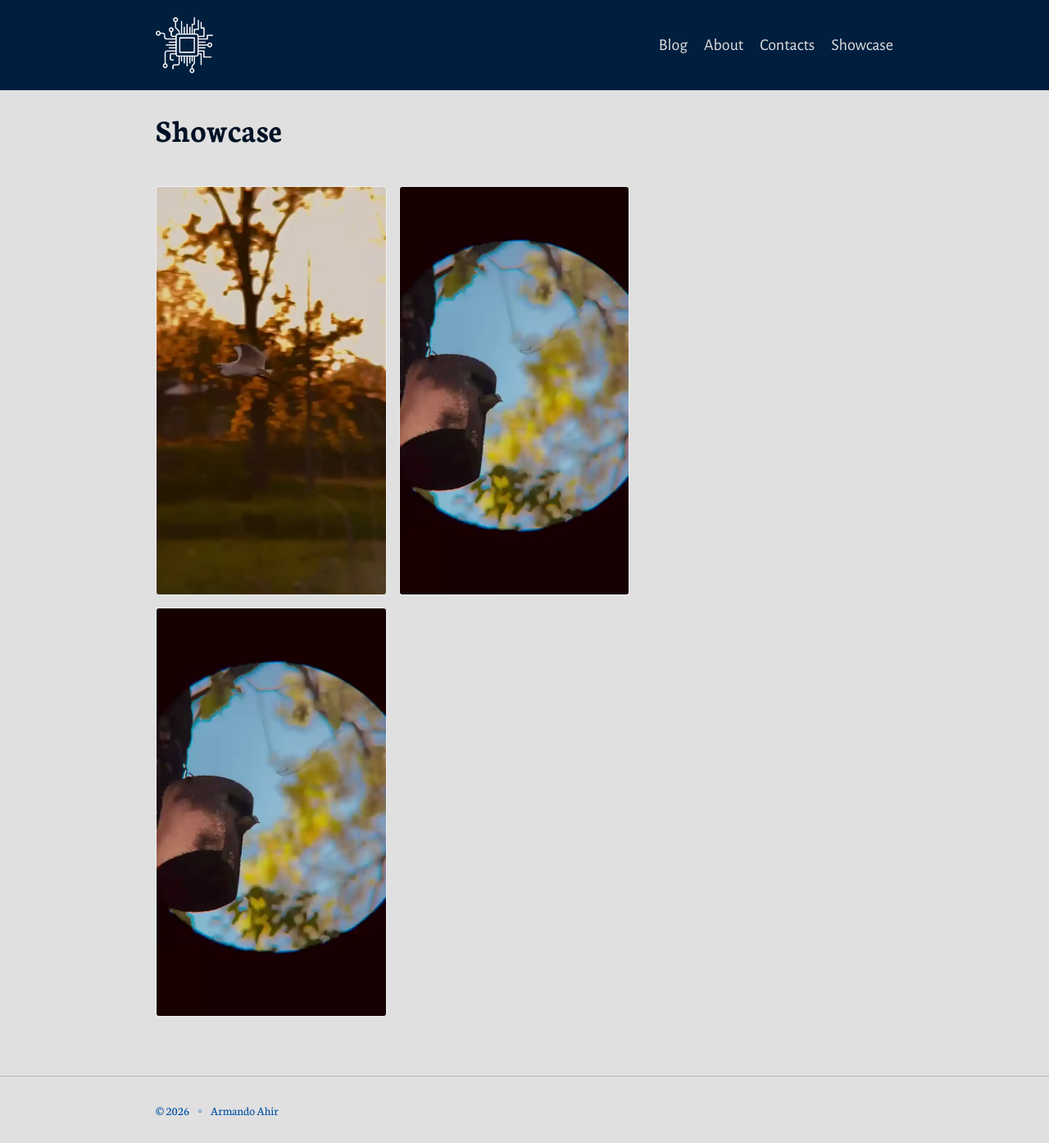
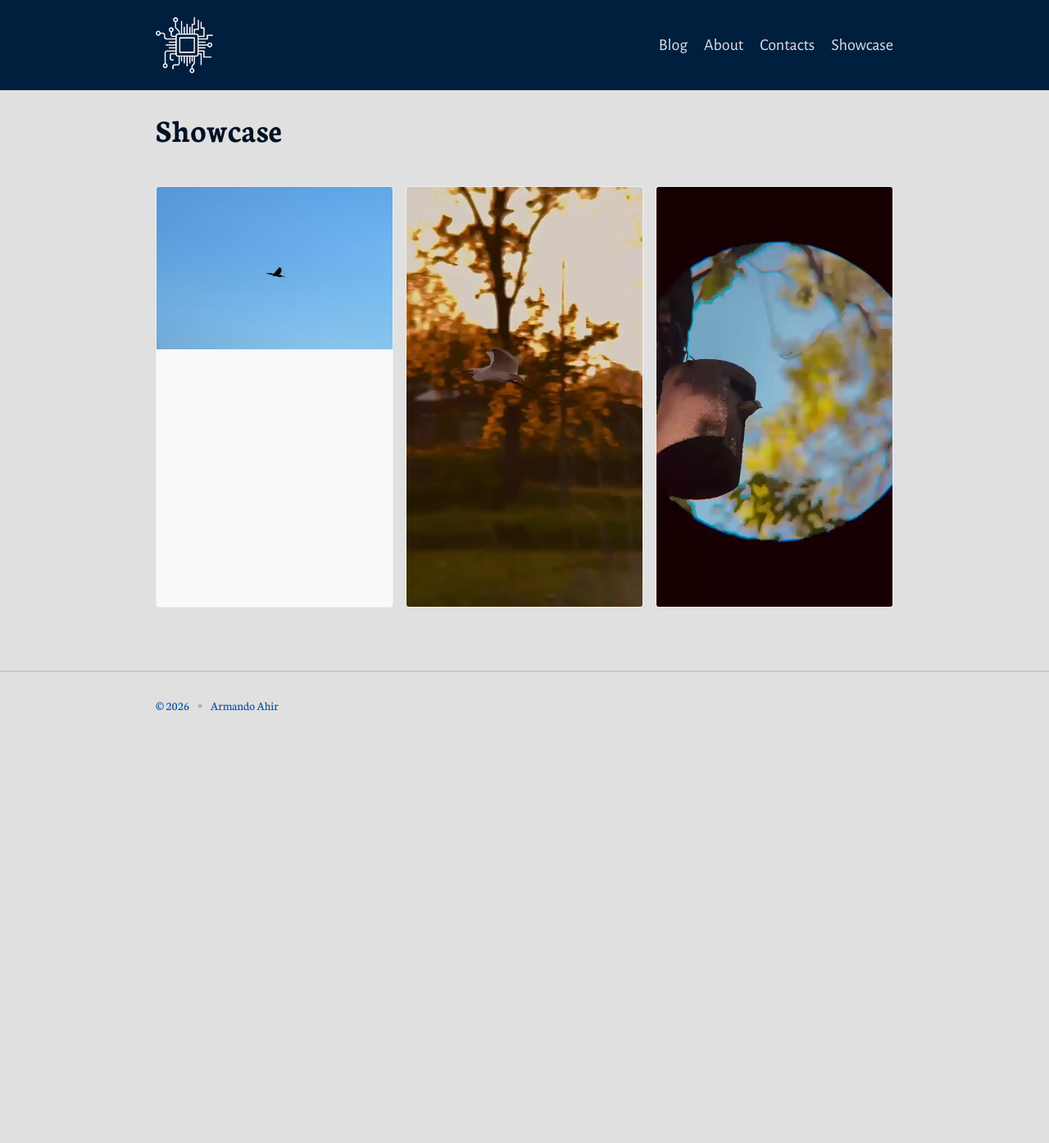
Before and after one commit to armandoahir/armandoahir.github.io, a Jekyll site: the page built from showcase.md, in a window 1280 px wide. Shown: the whole page at 82% size. Built offline with Jekyll 4.4.1, drawn with Linux system fonts in a browser that asks for light colours; after the commit the page ends 900 px from its top, so only the background shows below that.

Commit message:
[20th Apr] Showcase creation

```diff
--- a/showcase.md
+++ b/showcase.md
@@ -7,9 +7,11 @@ permalink: /showcase/
 <div class="gallery">
   {% for file in site.static_files %}
     {% if file.path contains '/assets/gifs/' %}
-      {% if file.extname == '.webp' or file.extname == '.gif' %}
+      {% if file.extname == '.webp' or file.extname == '.gif' or file.extname == '.jpg' or file.extname == '.jpeg' or file.extname == '.png' %}
         <div class="gallery-item">
-          <img src="{{ site.baseurl }}{{ file.path }}" alt="Video Clip" loading="lazy">
+          <div class="aspect-ratio-box">
+            <img src="{{ site.baseurl }}{{ file.path }}" alt="Media content" loading="lazy">
+          </div>
         </div>
       {% endif %}
     {% endif %}
```
Also changed, not shown: assets/gifs/WhatsApp Image 2026-04-20 at 20.54.41.jpeg (added), assets/gifs/output3.webp (deleted).
